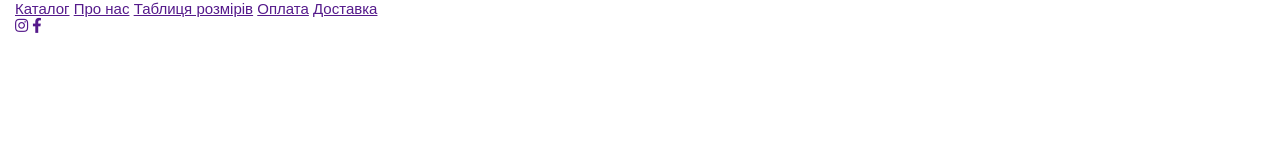
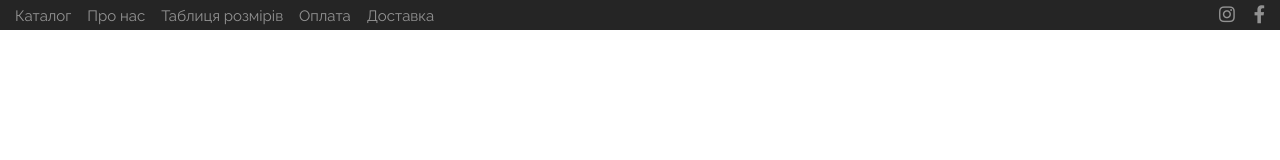
Before and after one commit to RomaVintonyak/ShopVorona, a plain HTML site: page index.html in a window 1280 px wide. Drawn offline with Linux system fonts and the light colour scheme.

Commit message:
create header top

```diff
--- /dev/null
+++ b/css/block/header__top.less
@@ -0,0 +1,59 @@
+//main: ../style.less
+.header__top {
+  width: 100%;
+  height: 2rem;
+  background: @black-l;
+  display: -webkit-box;
+  display: flex;
+  -webkit-box-align: center;
+  align-items: center;
+}
+.top__content {
+  display: -webkit-box;
+  display: flex;
+  -webkit-box-pack: justify;
+  justify-content: space-between;
+  -webkit-box-align: center;
+  align-items: center;
+  width: 100%;
+  height: 100%;
+}
+.top__bar {
+  &--left {
+    width: 80%;
+  }
+  &--right {
+    width: 20%;
+    text-align: right;
+    a {
+      margin-right: 1rem;
+      &:last-child {
+        margin-right: 0;
+      }
+      i {
+        color: rgba(@white, 0.5);
+        font-size: 1.2rem;
+        -webkit-transition: color 0.2s ease-in-out;
+        transition: color 0.2s ease-in-out;
+        &:hover {
+          color: rgba(@white, 1);
+        }
+      }
+    }
+  }
+}
+.bar__link {
+  margin-right: 0.8rem;
+  font-size: 1rem;
+  font-family: @releway;
+  text-decoration: none;
+  color: rgba(@white, 0.5);
+  -webkit-transition: color 0.2s ease-in-out;
+  transition: color 0.2s ease-in-out;
+  &:last-child {
+    margin-right: 0;
+  }
+  &:hover {
+    color: rgba(@white, 1);
+  }
+}
--- a/css/style.less
+++ b/css/style.less
@@ -6,7 +6,7 @@ html {
 }
 body {
   color: @black;
-  font-family: "Poppins", sans-serif;
+  font-family: 'Montserrat', sans-serif;
   font-size: 1rem;
   -webkit-font-smoothing: antialiased;
   color: @black;
@@ -40,5 +40,6 @@ a {
 
 /*blocks*/
 @import "block/container.less";
+@import "block/header__top";
 /*Helpers*/
 @import "help.less";
--- a/css/vars.less
+++ b/css/vars.less
@@ -5,11 +5,9 @@
 @blue: #00c5d2;
 @red: #ff3a2d;
 @red-l:#ffe8e7;
-@gray: #252525;
+@black-l: #252525;
 @gray-l: #808080;
 /*fonts*/
-@lobster: 'Lobster Two', cursive;
-@sacramento: 'Sacramento', cursive;
 @releway: 'Raleway', sans-serif;
 /*media brackpoint*/
 @mobile-sm: ~"(max-width:570px)";
--- a/index.html
+++ b/index.html
@@ -8,7 +8,10 @@
     />
     <meta http-equiv="x-ua-compatible" content="ie=edge" />
     <!--google fonts-->
-
+    <link
+      href="https://fonts.googleapis.com/css?family=Montserrat:300,400,700,700i,800|Raleway:300,400,700,700i,800&display=swap&subset=cyrillic,cyrillic-ext,latin-ext"
+      rel="stylesheet"
+    />
     <!-- Font Awesome -->
     <link
       rel="stylesheet"
@@ -28,11 +31,29 @@
     <meta name="author" content="@voronaShop" />
     <meta name="robots" content="index, follow" />
     <!--five icon-->
-    <link rel="apple-touch-icon" sizes="180x180" href="img/facicon/apple-touch-icon.png" />
-    <link rel="icon" type="image/png" sizes="32x32" href="img/facicon/favicon-32x32.png" />
-    <link rel="icon" type="image/png" sizes="16x16" href="img/facicon/favicon-16x16.png" />
+    <link
+      rel="apple-touch-icon"
+      sizes="180x180"
+      href="img/facicon/apple-touch-icon.png"
+    />
+    <link
+      rel="icon"
+      type="image/png"
+      sizes="32x32"
+      href="img/facicon/favicon-32x32.png"
+    />
+    <link
+      rel="icon"
+      type="image/png"
+      sizes="16x16"
+      href="img/facicon/favicon-16x16.png"
+    />
     <link rel="manifest" href="img/facicon/site.webmanifest" />
-    <link rel="mask-icon" href="img/facicon/safari-pinned-tab.svg" color="#5bbad5" />
+    <link
+      rel="mask-icon"
+      href="img/facicon/safari-pinned-tab.svg"
+      color="#5bbad5"
+    />
     <meta name="msapplication-TileColor" content="#da532c" />
     <meta name="theme-color" content="#ffffff" />
     <meta name="msapplication-TileColor" content="#da532c" />
@@ -45,6 +66,7 @@
       <!--header top bar-->
       <div class="header__top">
         <div class="container">
+          <div class="top__content">
             <div class="top__bar top__bar--left">
               <a href="" class="bar__link">Каталог</a>
               <a href="" class="bar__link">Про нас</a>
@@ -58,6 +80,7 @@
             </div>
           </div>
         </div>
+      </div>
     </header>
     <!--use jQuery-->
     <script type="text/javascript" src="js/vendor/jquery.min.js"></script>
```
Also changed, not shown: css/style.css. Lines whose indentation alone changed are shown as unchanged.
